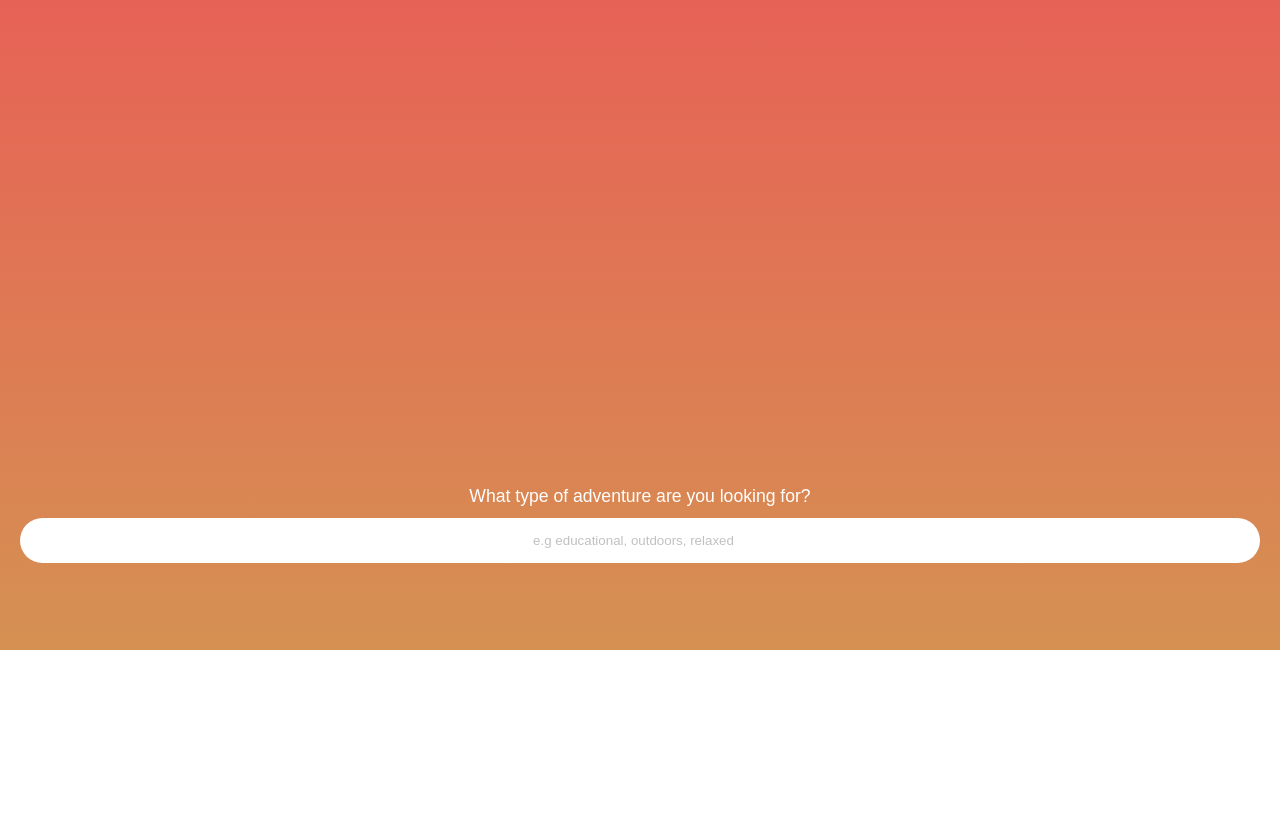
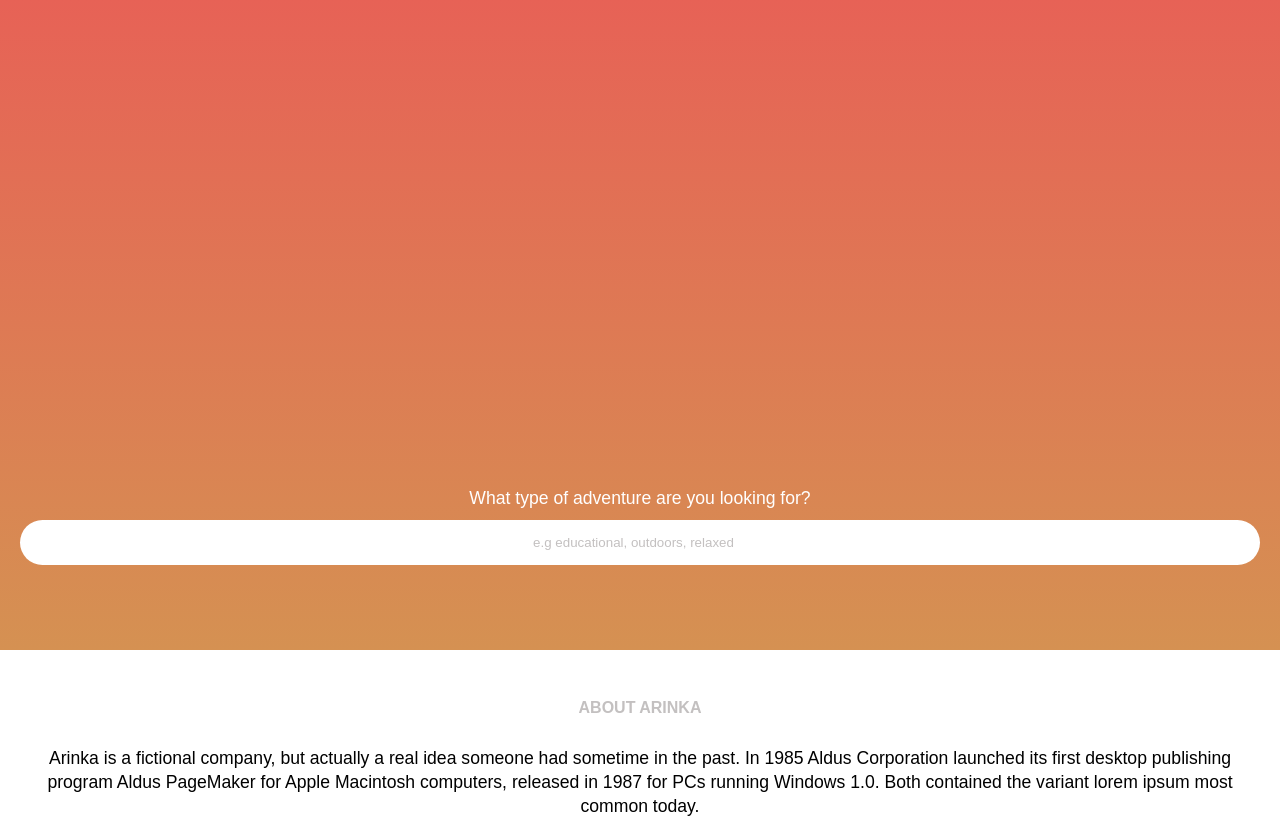
Before and after one commit to CEOehis/arinka, a website: page index.html in a window 1280 px wide. Shown: the part 150-968 px from the top of the page. Before the commit the page ends 800 px from the top, so only its background shows below. Drawn offline with Linux system fonts and the light colour scheme.

Commit message:
add about section:

```diff
--- a/index.html
+++ b/index.html
@@ -39,6 +39,11 @@
       </div>
     </section>
   </header>
+
+  <main class="content">
+  	<h2>About Arinka</h2>
+    <p>Arinka is a fictional company, but actually a real idea someone had sometime in the past. In 1985 Aldus Corporation launched its first desktop publishing program Aldus PageMaker for Apple Macintosh computers, released in 1987 for PCs running Windows 1.0. Both contained the variant lorem ipsum most common today.</p>
+  </main>
   <script src="assets/js/script.js"></script>
 </body>
 
--- a/sass/main.scss
+++ b/sass/main.scss
@@ -19,6 +19,10 @@ header {
 /* typography */
 h1 {
 	font-size: 	3.5em;
+}
+p {
+	font-size: 	1.1em;
+	line-height: 24px;
 }
 
 /* navbar */
@@ -103,8 +107,6 @@ h1 {
 	justify-content: space-between;
 	flex-direction: column;
 	p {
-		font-size: 	1.1em;
-		line-height: 24px;
 		padding-bottom: 10px;
 	}
 	input {
@@ -112,14 +114,22 @@ h1 {
 		padding: 15px 15px;
 		border: none;
 		border-radius: 500px;
-		&:focus {
-			// outline: none;
-			// outline: 1px solid teal;
-			// border-radius: 500px;
-		}
 		&::placeholder {
 			color: $light-grey;
 			text-align: center;
 		}
 	}
 }
+
+/* content */
+.content {
+	margin-top: 50px;
+	margin-bottom: 50px;
+	text-align: center;
+	padding: 0 20px;
+	h2 {
+		color: $light-grey;
+		padding-bottom: 30px;
+		text-transform: uppercase;
+	}
+}
```
Also changed, not shown: assets/css/main.css.
